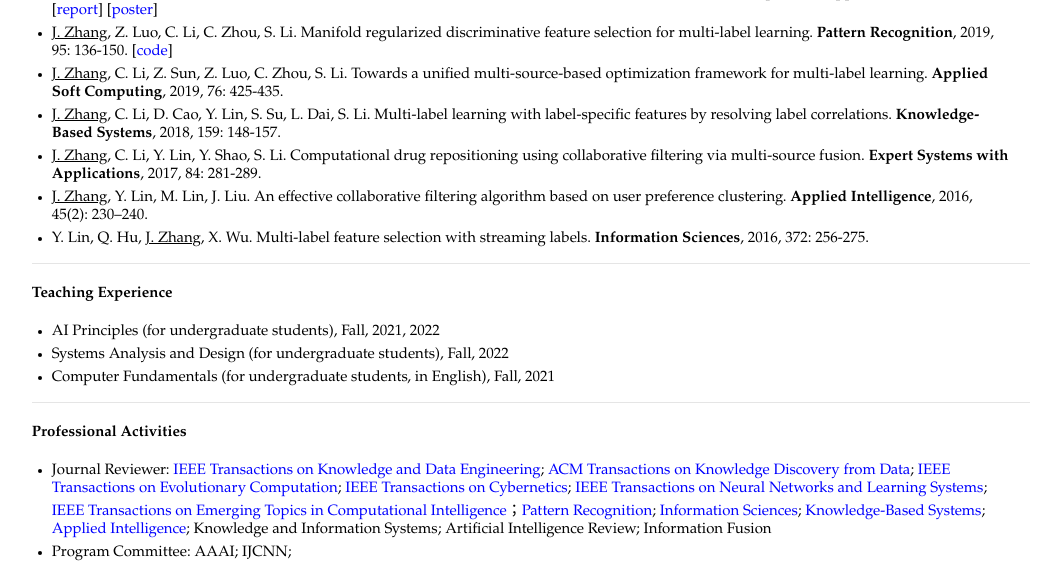
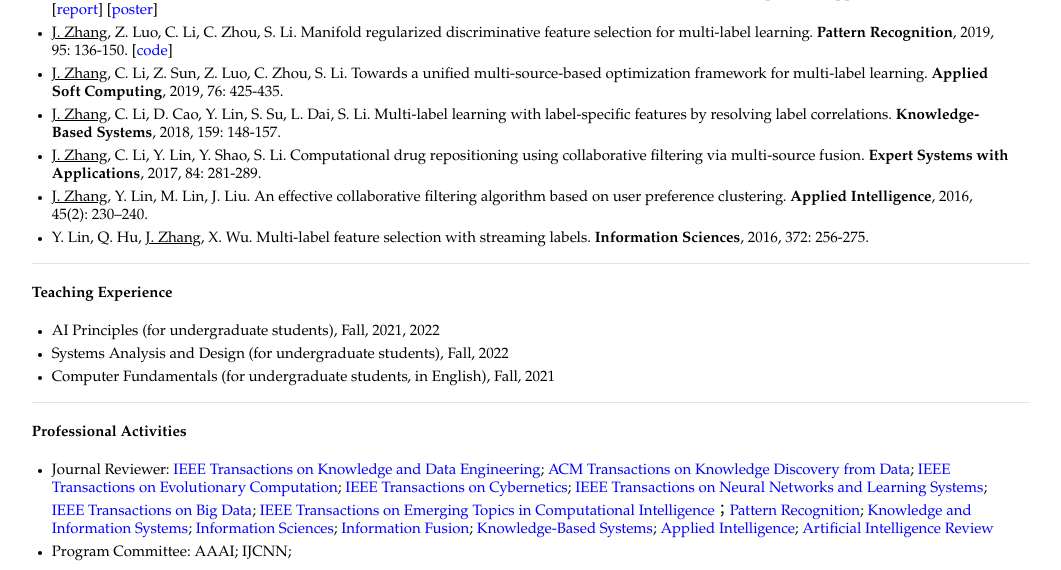
Before and after one commit to jiazhang-ml/jiazhang-ml.github.io, a Jekyll site: the page built from index.md, in a window 1280 px wide and 900 px high, scrolled down 799 px, cut to the strip 0-570 px from the top of the window. Shown: the whole strip, without its empty margins (109-1170 px from the left). Built offline with Jekyll 4.4.1, drawn with Linux system fonts in a browser that asks for light colours.

Commit message:
Update index.md

```diff
--- a/index.md
+++ b/index.md
@@ -45,5 +45,5 @@ layout: default
 ---
 
 #### Professional Activities
-* Journal Reviewer: [IEEE Transactions on Knowledge and Data Engineering](https://mc.manuscriptcentral.com/tkde-cs); [ACM Transactions on Knowledge Discovery from Data](https://mc.manuscriptcentral.com/tkdd); [IEEE Transactions on Evolutionary Computation](https://mc.manuscriptcentral.com/tevc-ieee); [IEEE Transactions on Cybernetics](https://mc.manuscriptcentral.com/cyb-ieee); [IEEE Transactions on Neural Networks and Learning Systems](https://mc.manuscriptcentral.com/tnnls); [IEEE Transactions on Emerging Topics in Computational Intelligence](https://mc.manuscriptcentral.com/tetci-ieee)；[Pattern Recognition](https://www.journals.elsevier.com/pattern-recognition/); [Information Sciences](https://www.journals.elsevier.com/information-sciences); [Knowledge-Based Systems](https://www.journals.elsevier.com/knowledge-based-systems); [Applied Intelligence](https://www.editorialmanager.com/apin/Default.aspx); Knowledge and Information Systems; Artificial Intelligence Review; Information Fusion
+* Journal Reviewer: [IEEE Transactions on Knowledge and Data Engineering](https://mc.manuscriptcentral.com/tkde-cs); [ACM Transactions on Knowledge Discovery from Data](https://mc.manuscriptcentral.com/tkdd); [IEEE Transactions on Evolutionary Computation](https://mc.manuscriptcentral.com/tevc-ieee); [IEEE Transactions on Cybernetics](https://mc.manuscriptcentral.com/cyb-ieee); [IEEE Transactions on Neural Networks and Learning Systems](https://mc.manuscriptcentral.com/tnnls); [IEEE Transactions on Big Data](https://mc.manuscriptcentral.com/tbd-cs); [IEEE Transactions on Emerging Topics in Computational Intelligence](https://mc.manuscriptcentral.com/tetci-ieee)；[Pattern Recognition](https://www.journals.elsevier.com/pattern-recognition/); [Knowledge and Information Systems](https://www.springer.com/journal/10115); [Information Sciences](https://www.journals.elsevier.com/information-sciences); [Information Fusion](https://www.sciencedirect.com/journal/information-fusion); [Knowledge-Based Systems](https://www.journals.elsevier.com/knowledge-based-systems); [Applied Intelligence](https://www.editorialmanager.com/apin/Default.aspx); [Artificial Intelligence Review](https://www.springer.com/journal/10462)
 * Program Committee: AAAI; IJCNN;
```
